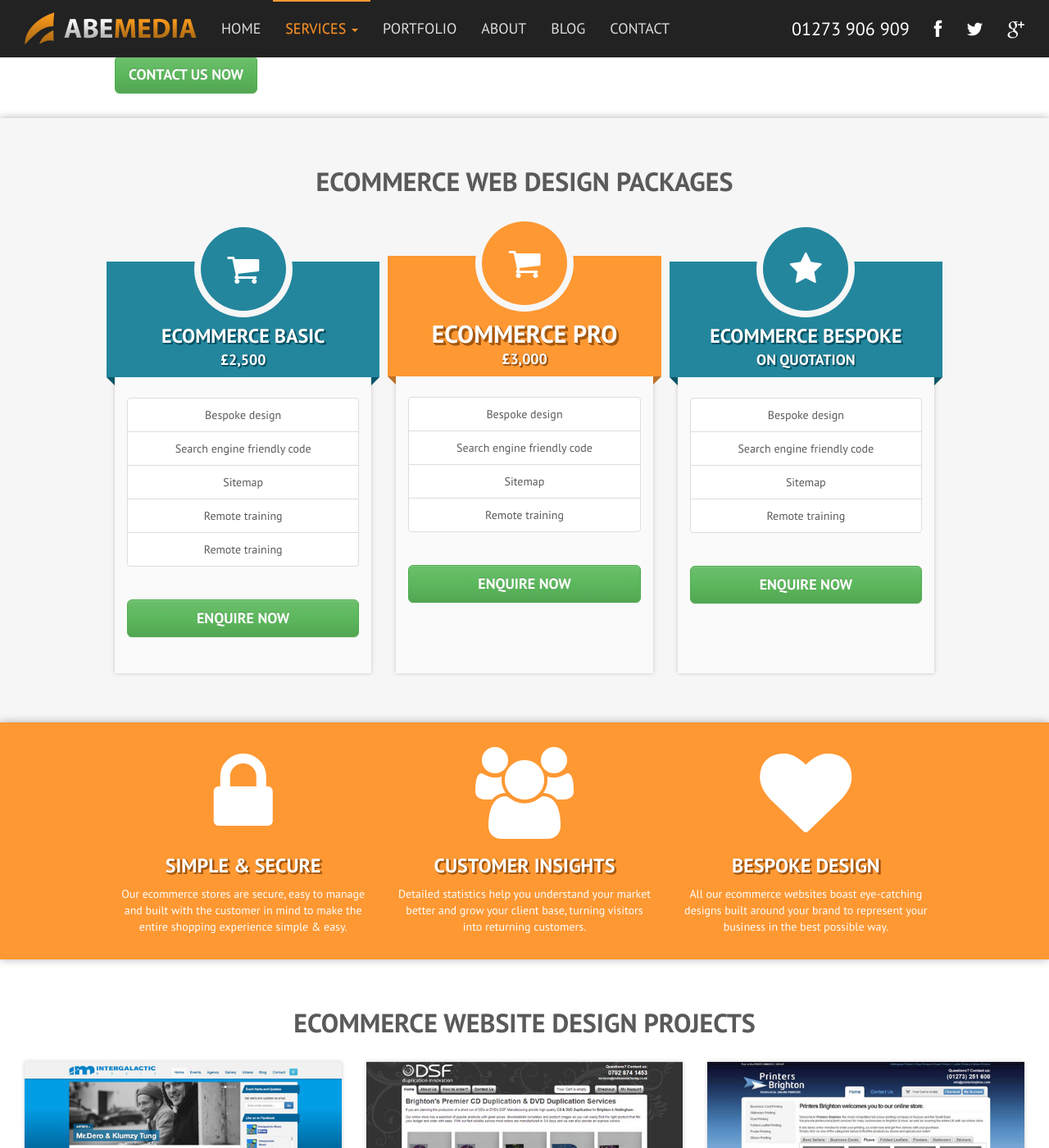
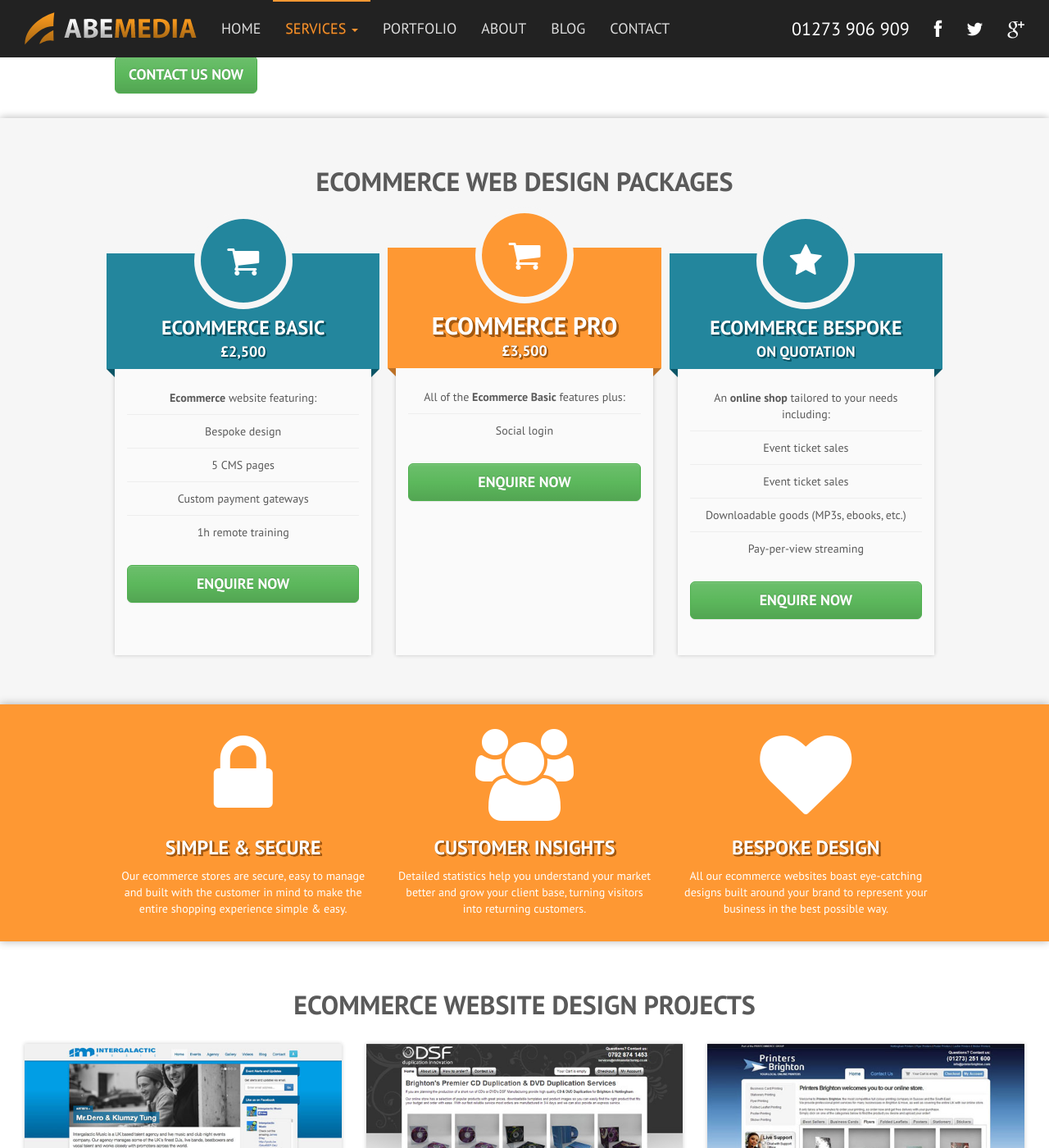
Before and after one commit to abemedia/abemedia.github.io, a Jekyll site: the page built from ecommerce-web-design.md, in a window 1280 px wide and 1400 px high, scrolled down 466 px. Shown: the whole window at 82% size. Built offline with Jekyll 4.4.1, drawn with Linux system fonts in a browser that asks for light colours; nearby versions of some CDN libraries; some web fonts are replaced.

Commit message:
'Update'

```diff
--- a/_includes/modules/products.html
+++ b/_includes/modules/products.html
@@ -1,5 +1,4 @@
-<br><br><br>
-<div class="inner">{% capture i %}0{% endcapture %}
+<div class="inner" style="padding-top:50px">{% capture i %}0{% endcapture %}
 <ul class="box-list equal">{% for post in include.params %}{% capture i %}{{ i | plus:1 }}{% endcapture %}
   <li>
     <div class="box">
@@ -9,8 +8,8 @@
 	    <span class="h4">{% if post.price %}&pound;{{ post.price }}{% else %}On Quotation{% endif %}</span>
       </div>
 	  {% if post.desc %}<p>{{ post.desc }}</p>{% endif %}
-	  <ul class="list-group">{% for feature in post.features %}
-	    <li class="list-group-item">{{feature}}</li>{% endfor %}
+	  <ul class="feature-list tip">{% for item in post.features %}{% assign feature = {{item}} | split: "|" %}
+	    <li>{% if feature[1] %}<span title="{{feature[1]}}" data-toggle="tooltip">{{feature[0]}}</span>{% else %}{{feature[0]}}{% endif %}</li>{% endfor %}
 	  </ul><br>
 	  <a href="#" class="btn btn-success btn-lg btn-block h4">Enquire now</a>
 	</div>{% endfor %}
--- a/css/style.css
+++ b/css/style.css
@@ -800,3 +800,21 @@ figure:hover img {
     from { -moz-transform: rotate(0deg); }
     to   { -moz-transform: rotate(20deg); }
 }
+
+/* List Features
+-------------------------------------------------- */
+.feature-list {
+	list-style: none;
+	padding: 0;
+	margin:0;
+}
+.feature-list>li {
+	display: block;
+	border-top:1px solid #eee;
+	padding: 10px 0;
+	width: 100%;
+}
+.feature-list>li>span {
+	cursor: help;
+	color: #23869D;
+}
--- a/ecommerce-web-design.md
+++ b/ecommerce-web-design.md
@@ -30,29 +30,28 @@ bottom:
         title: Ecommerce Basic
         price: "2,500"
         icon: shopping-cart
+        desc: "<b>Ecommerce</b> website featuring:"
         features:
             - Bespoke design
-            - Search engine friendly code
-            - Sitemap
-            - Remote training
-            - Remote training
+            - 5 CMS pages
+            - Custom payment gateways
+            - 1h remote training
     -
         title: Ecommerce Pro
-        price: "3,000"
+        price: "3,500"
         icon: shopping-cart
+        desc: "All of the <b>Ecommerce Basic</b> features plus:"
         features:
-            - Bespoke design
-            - Search engine friendly code
-            - Sitemap
-            - Remote training
+            - Social login
     -
         title: Ecommerce Bespoke
         icon: star
+        desc: "An <b>online shop</b> tailored to your needs including:"
         features:
-            - Bespoke design
-            - Search engine friendly code
-            - Sitemap
-            - Remote training
+            - Event ticket sales
+            - Event ticket sales
+            - Downloadable goods (MP3s, ebooks, etc.)
+            - Pay-per-view streaming
 -
     type: text
     class: orange
--- a/js/stuff.js
+++ b/js/stuff.js
@@ -177,29 +177,6 @@ $(".preview-img").drags({
 	cursor: "ns-resize"
 });
 
-/* Social Share */
-if ($(".js-share").length > 0) {
-	(function() {
-		$(".showSecondary").click(function(e) {
-			if ($(".js-share").hasClass("active")) {
-				$(".js-share").removeClass("active");
-			} else {
-				$(".js-share").addClass("active");
-			}
-		});
-		var shareUrl = $("link[rel=canonical]").attr("href");
-		$.ajaxSetup({ cache: true });
-		$.getJSON('http://share-count.appspot.com/?url=' + encodeURIComponent(shareUrl) + "&callback=?", function (data) {
-			shares = data.shares;
-			$(".count").each(function (index, el) {
-				var $service = $(el).parents(".js-share-btn").attr("data-service");
-				$(el).html(shares[$service]);
-			});
-		});
-	})();
-}
-
-
 if ($("#disqus_thread").length > 0) {
 	var disqus_shortname = 'abemedia';
 	(function() {
```
Also changed, not shown: content-management-systems-cms.md (+14 -11 lines).
